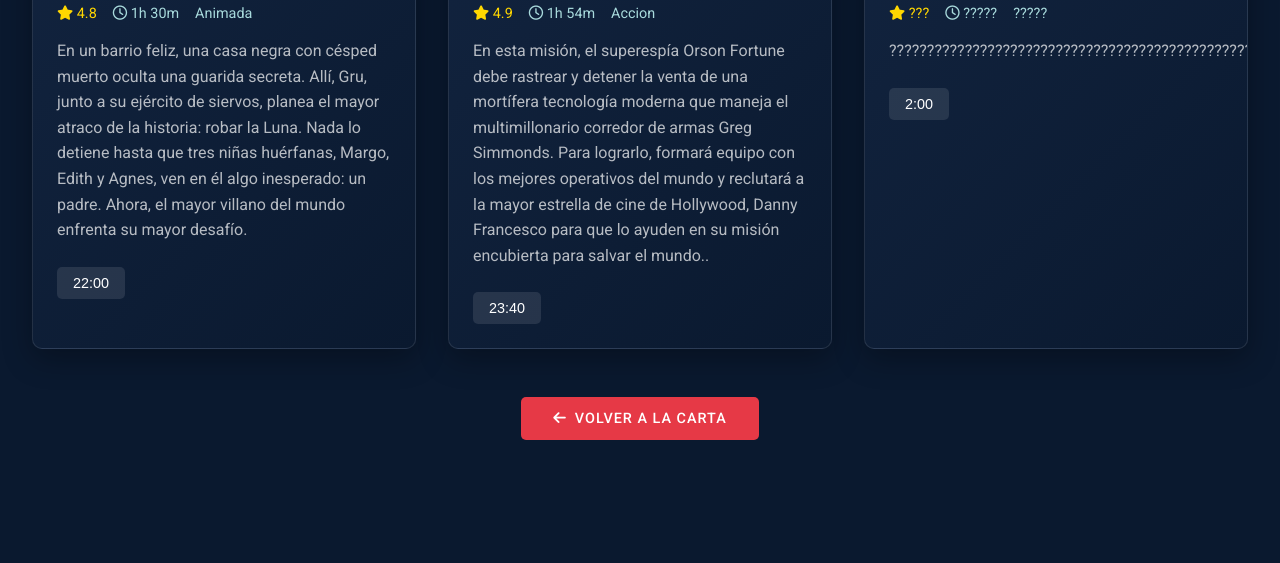
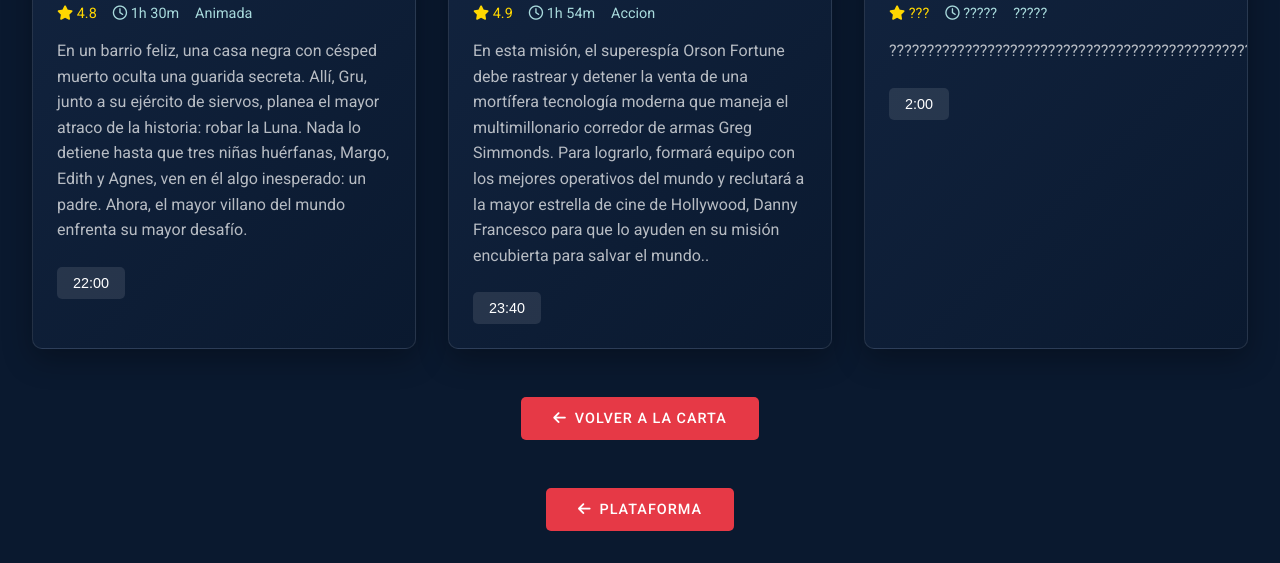
Before and after one commit to Gabinete032002/Invitacionvero, a plain HTML site: page Cartelera.html in a window 1280 px wide. Shown: the part 689-1252 px from the top of the page. Before the commit the page ends 1161 px from the top, so only its background shows below. Drawn offline with nearby package versions, Linux system fonts and the light colour scheme.

Commit message:
Cartelera.html

```diff
--- a/Cartelera.html
+++ b/Cartelera.html
@@ -291,6 +291,13 @@
                 <i class="fas fa-arrow-left"></i> VOLVER A LA CARTA
             </a>
         </div>
+
+
+        <div style="text-align: center;">
+            <a href="https://www.canva.com/design/DAGiwR5Ls54/rS8mP5X5uD1i_SXsld34RA/edit?utm_content=DAGiwR5Ls54&utm_campaign=designshare&utm_medium=link2&utm_source=sharebutton" class="btn-volver">
+                <i class="fas fa-arrow-left"></i> PLATAFORMA
+            </a>
+        </div>
     </main>
 </body>
 </html>
```
